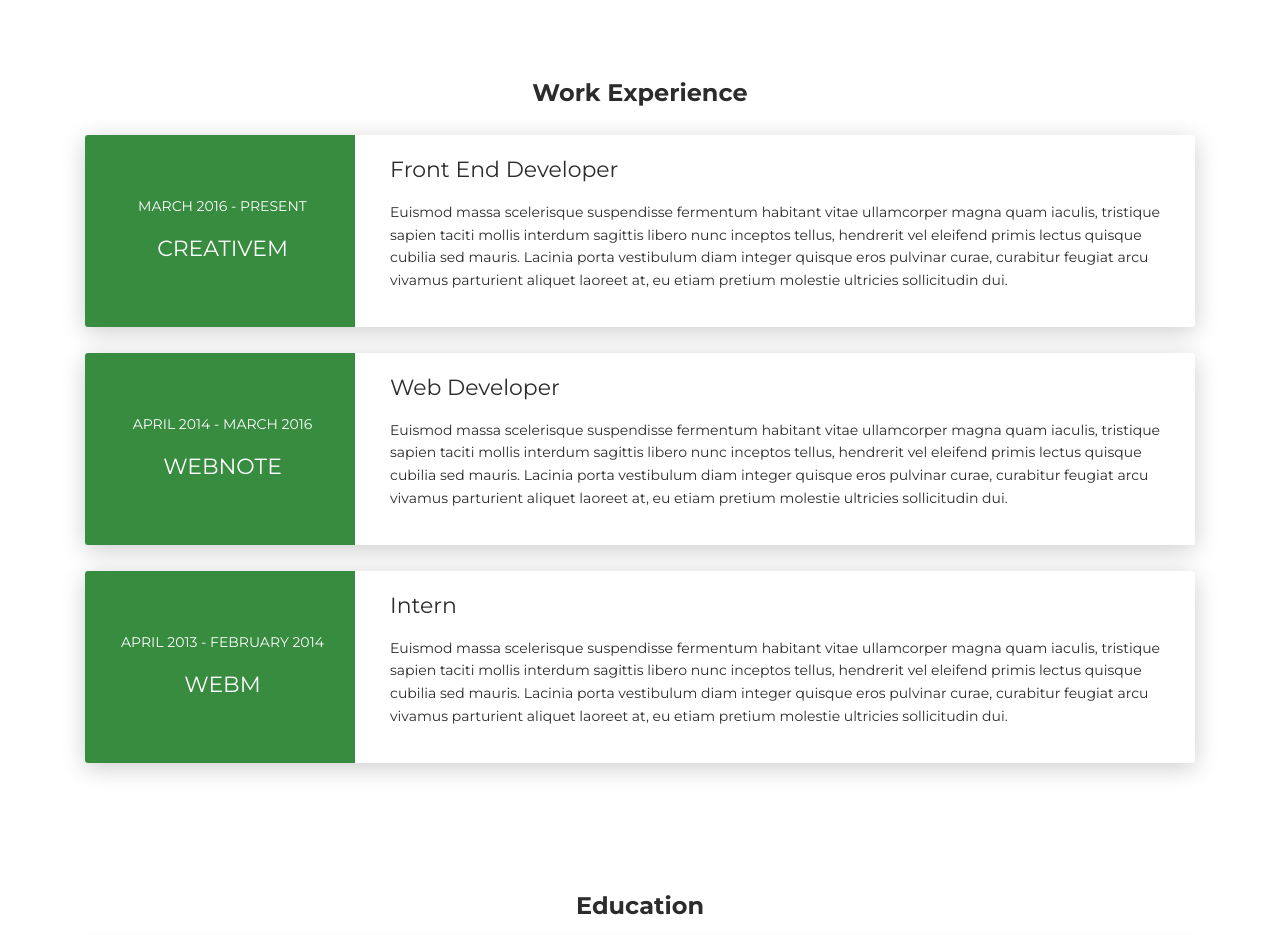
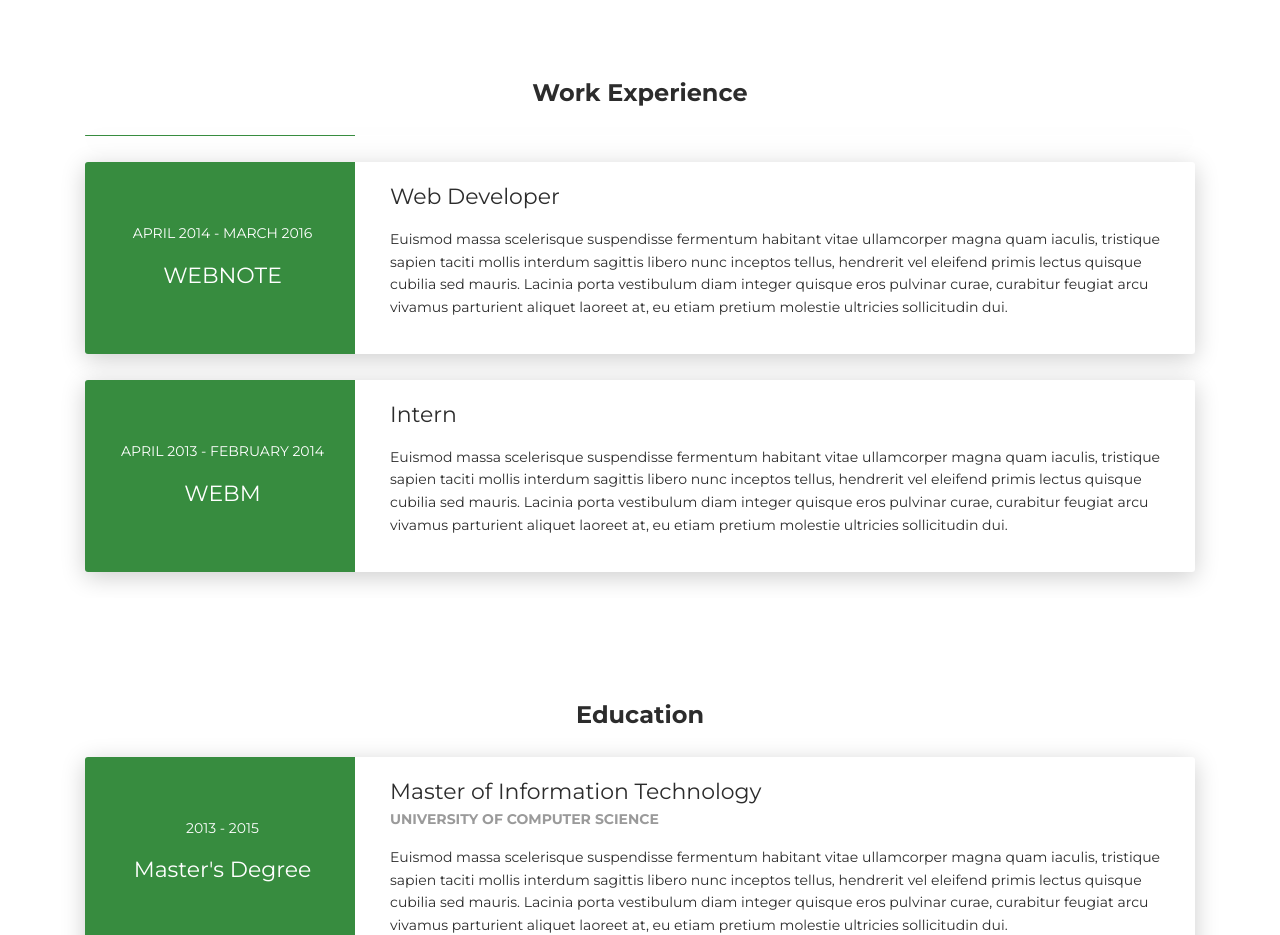
Before and after one commit to Abhimali73/Abhimali73.github.io, a plain HTML site: page index.html in a window 1280 px wide. Shown: the part 2380-3315 px from the top of the page. Drawn offline with Linux system fonts and the light colour scheme.

Commit message:
Add files via upload

```diff
--- a/index.html
+++ b/index.html
@@ -189,16 +189,7 @@
     <div class="card">
       <div class="row">
         <div class="col-md-3 bg-primary" data-aos="fade-right" data-aos-offset="50" data-aos-duration="500">
-          <div class="card-body cc-experience-header">
-            <p>March 2016 - Present</p>
-            <div class="h5">CreativeM</div>
-          </div>
-        </div>
-        <div class="col-md-9" data-aos="fade-left" data-aos-offset="50" data-aos-duration="500">
-          <div class="card-body">
-            <div class="h5">Front End Developer</div>
-            <p>Euismod massa scelerisque suspendisse fermentum habitant vitae ullamcorper magna quam iaculis, tristique sapien taciti mollis interdum sagittis libero nunc inceptos tellus, hendrerit vel eleifend primis lectus quisque cubilia sed mauris. Lacinia porta vestibulum diam integer quisque eros pulvinar curae, curabitur feugiat arcu vivamus parturient aliquet laoreet at, eu etiam pretium molestie ultricies sollicitudin dui.</p>
-          </div>
+
         </div>
       </div>
     </div>
```
